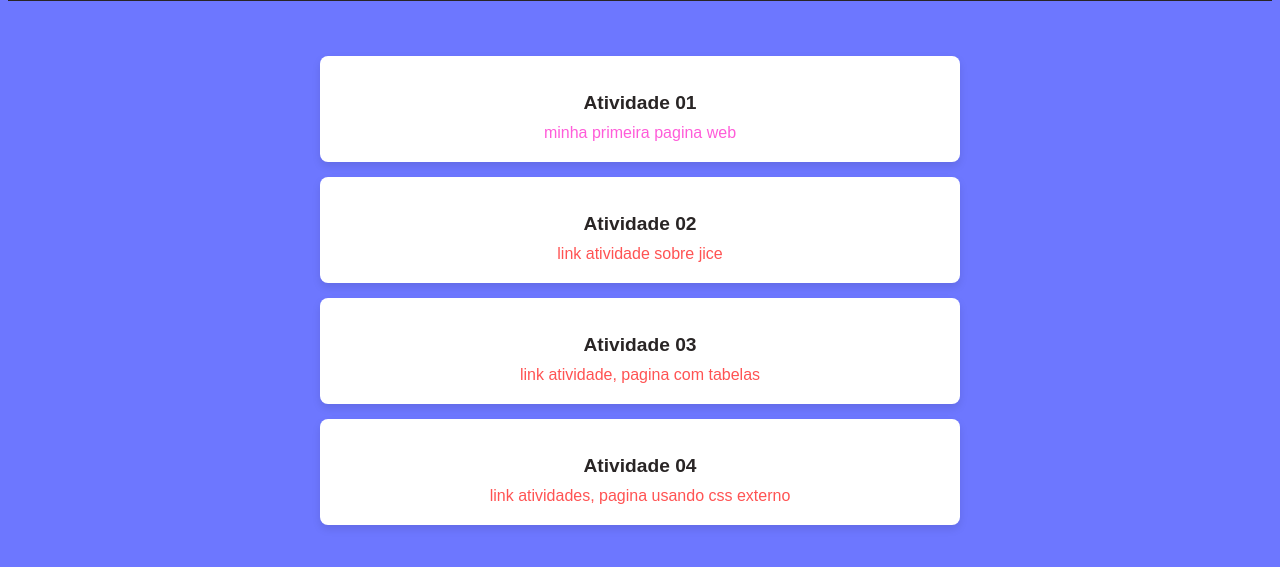
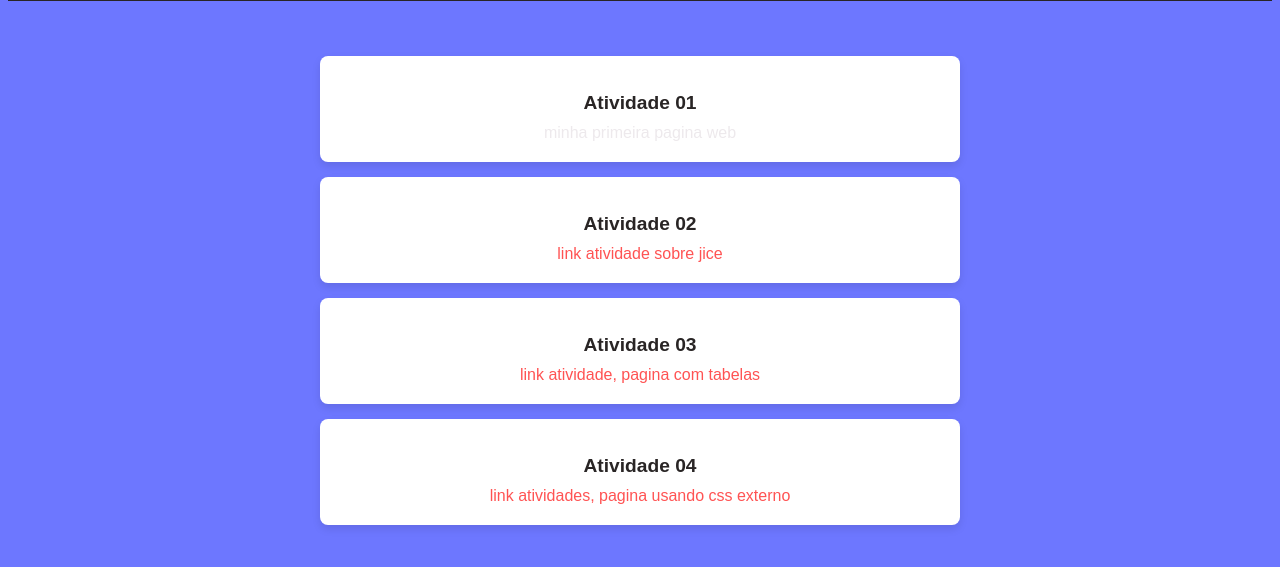
Before and after one commit to prouad/faculdade, a plain HTML site: page index.html in a window 1280 px wide. In both pictures the pointer is over the link "minha primeira pagina web". Shown: the part 79-646 px from the top of the page. Drawn offline with Linux system fonts and the light colour scheme.

Commit message:
Update style2.css

```diff
--- a/css/style2.css
+++ b/css/style2.css
@@ -89,5 +89,5 @@ body {
 }
 
 .tarefas a:hover, .atividade a:hover {
-    color: #ff5cd9;
+    color: #ede9ec;
 }
```
